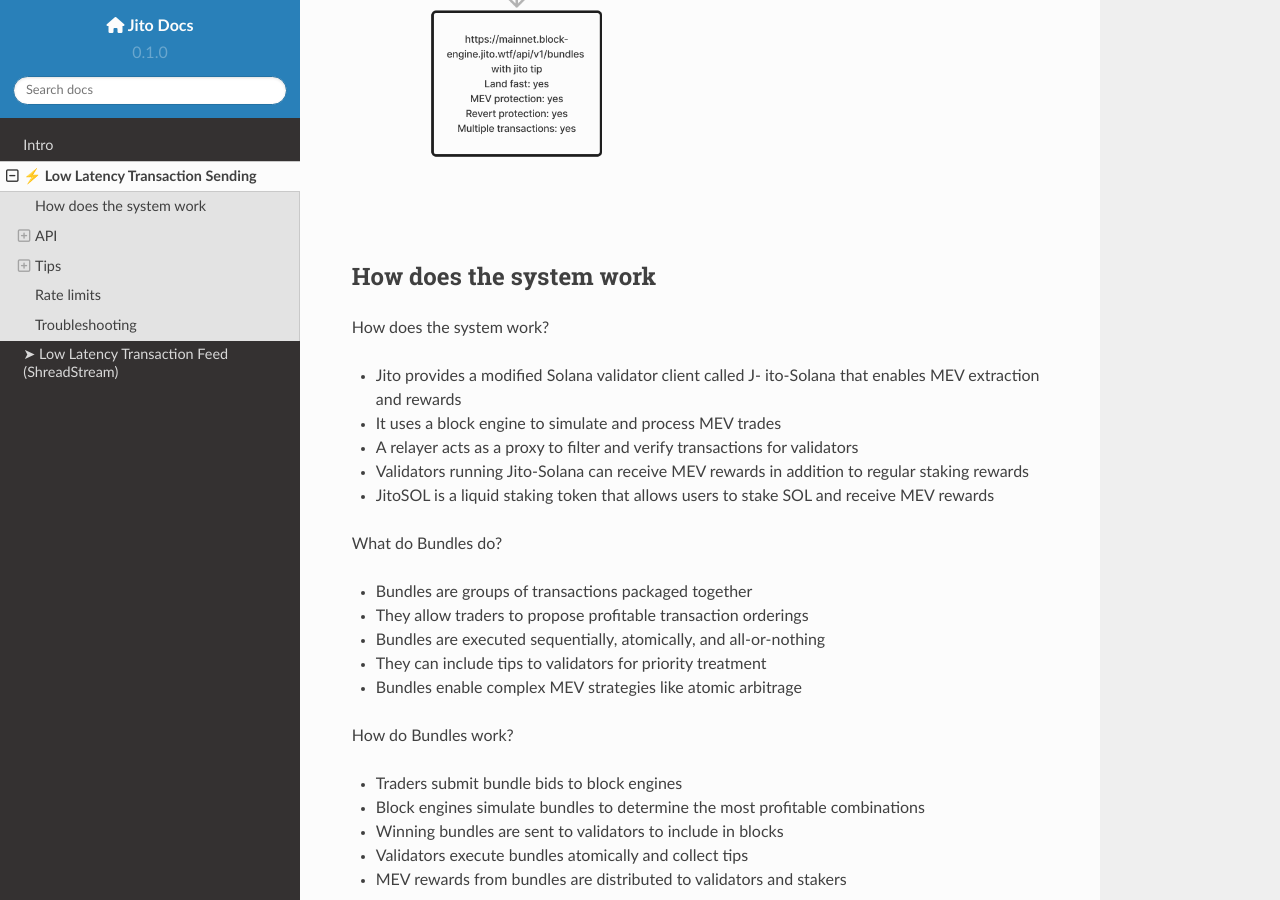
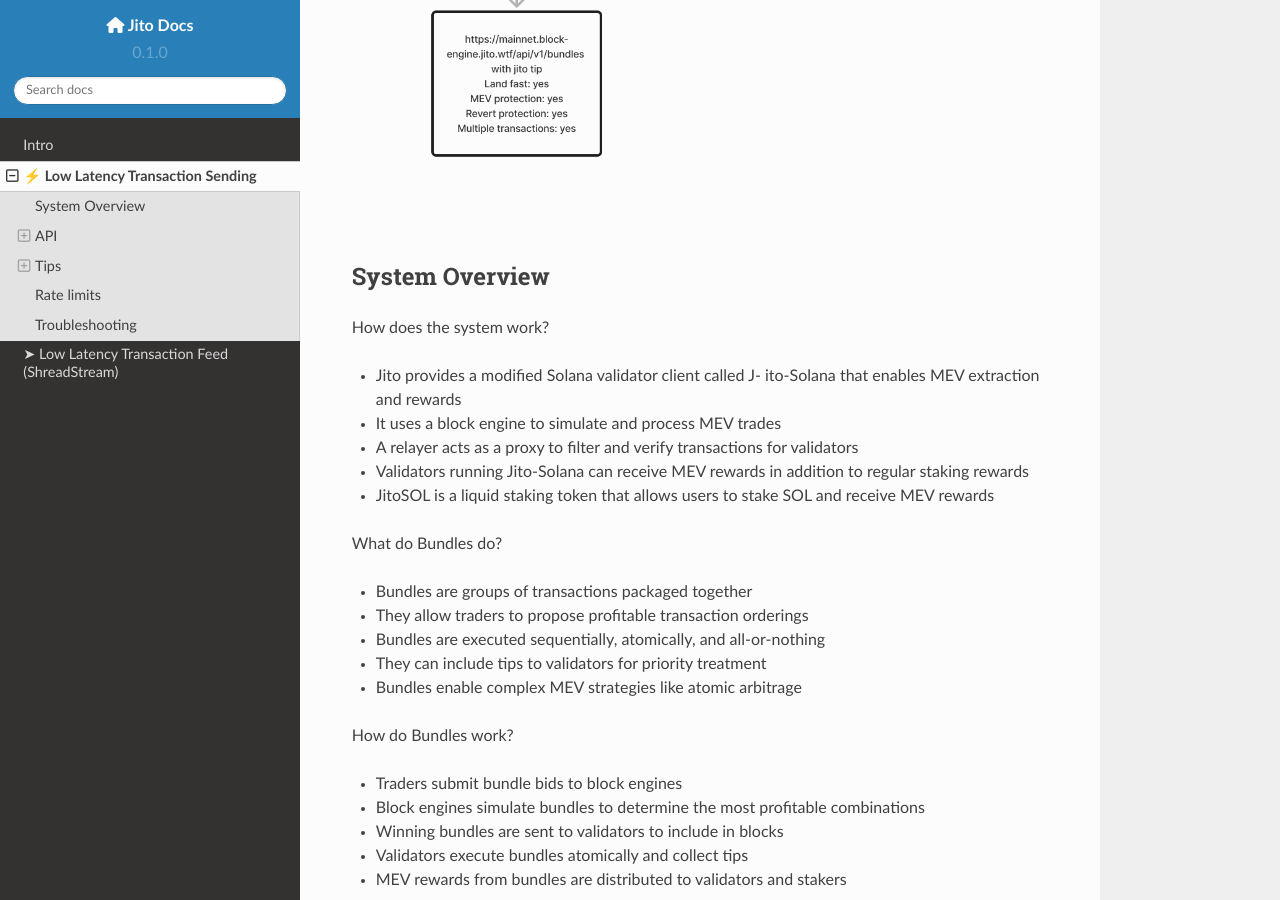
Before and after one commit to jito-labs/jito-docs, a Sphinx documentation site: the page built from docs/source/lowlatencytxnsend.md, in a window 1280 px wide and 900 px high, scrolled down 915 px. Built offline with Sphinx 7.4.7 and the Read the Docs theme 2.0.0, drawn with Linux system fonts in a browser that asks for light colours.

Commit message:
Adding in design draft

```diff
--- a/docs/source/lowlatencytxnsend.md
+++ b/docs/source/lowlatencytxnsend.md
@@ -4,7 +4,7 @@
 
 ![Decision Matrix Txns](../images/matrixtxns.png)
 
-## How does the system work
+## System Overview
 
 How does the system work?
 
```
